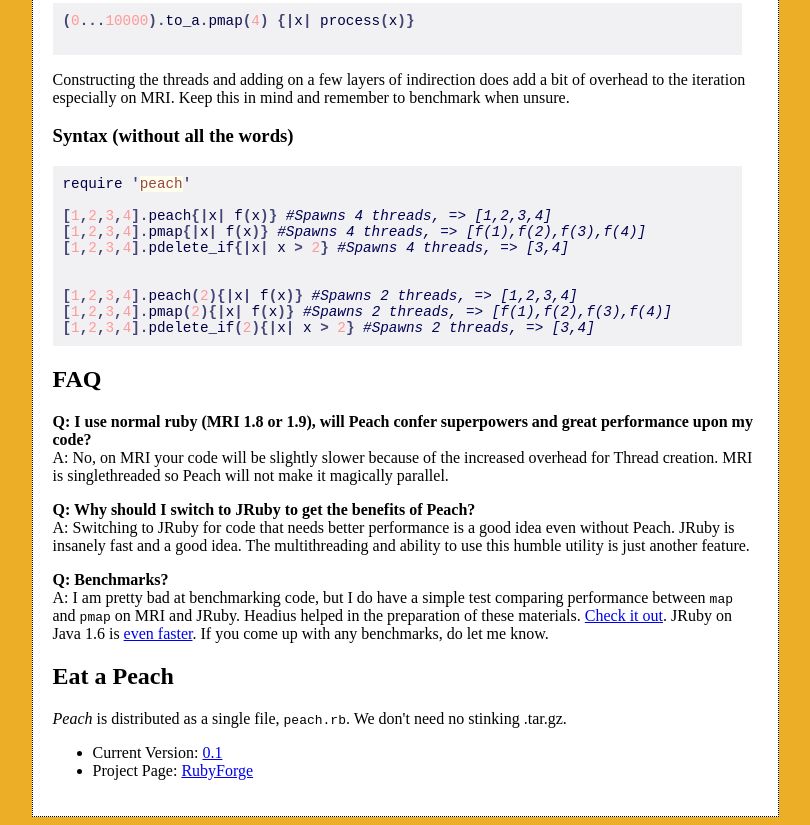
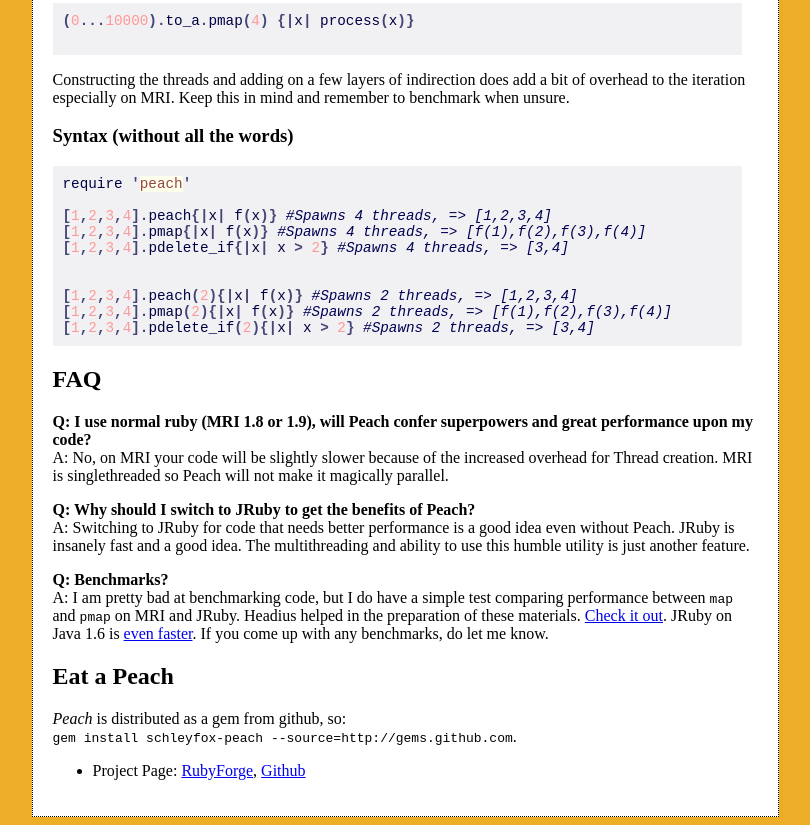
Before and after one commit to schleyfox/peach, a plain HTML site: page web/index.html in a window 1280 px wide. Shown: the part 993-1818 px from the top of the page, without its empty margins (235-1045 px from the left). Drawn offline with Linux system fonts and the light colour scheme.

Commit message:
Fixed gemspec

```diff
--- a/web/index.html
+++ b/web/index.html
@@ -114,14 +114,11 @@
 
 	<h2>Eat a Peach</h2>
 	<p>
-	<i>Peach</i> is distributed as a single file, <tt>peach.rb</tt>.
-	We don't need no stinking .tar.gz.
+        <i>Peach</i> is distributed as a gem from github, so:<br/>
+        <tt>gem install schleyfox-peach --source=http://gems.github.com</tt>.
 	<ul>
-	  <li>Current Version:
-	  <a href="http://rubyforge.org/frs/?group_id=5932&release_id=20726">
-	  0.1</a></li>
 	  <li>Project Page: <a href="http://rubyforge.org/projects/peach/">
-	    RubyForge</a></li>
+            RubyForge</a>, <a href="http://github.com/schleyfox/peach">Github</a></li>
 	</ul>
 	</p>
       </div>
```
Also changed, not shown: 1 other file.
